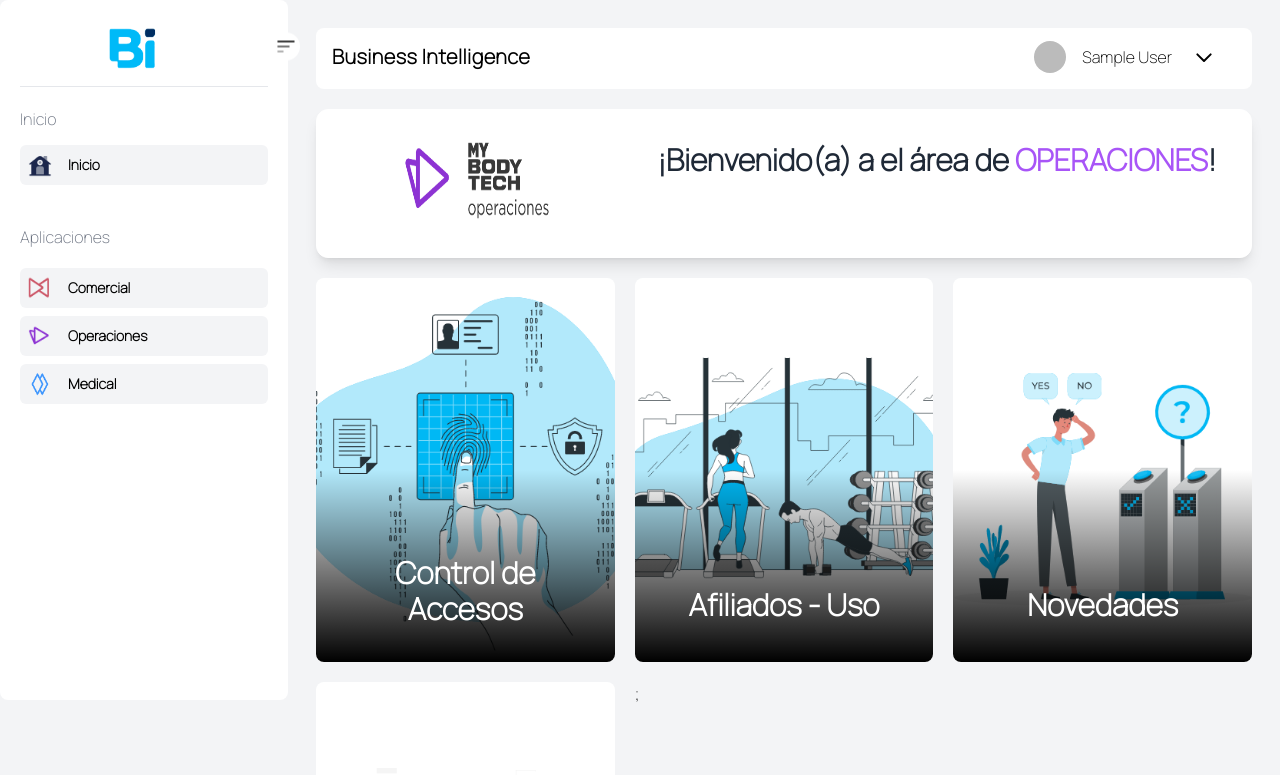
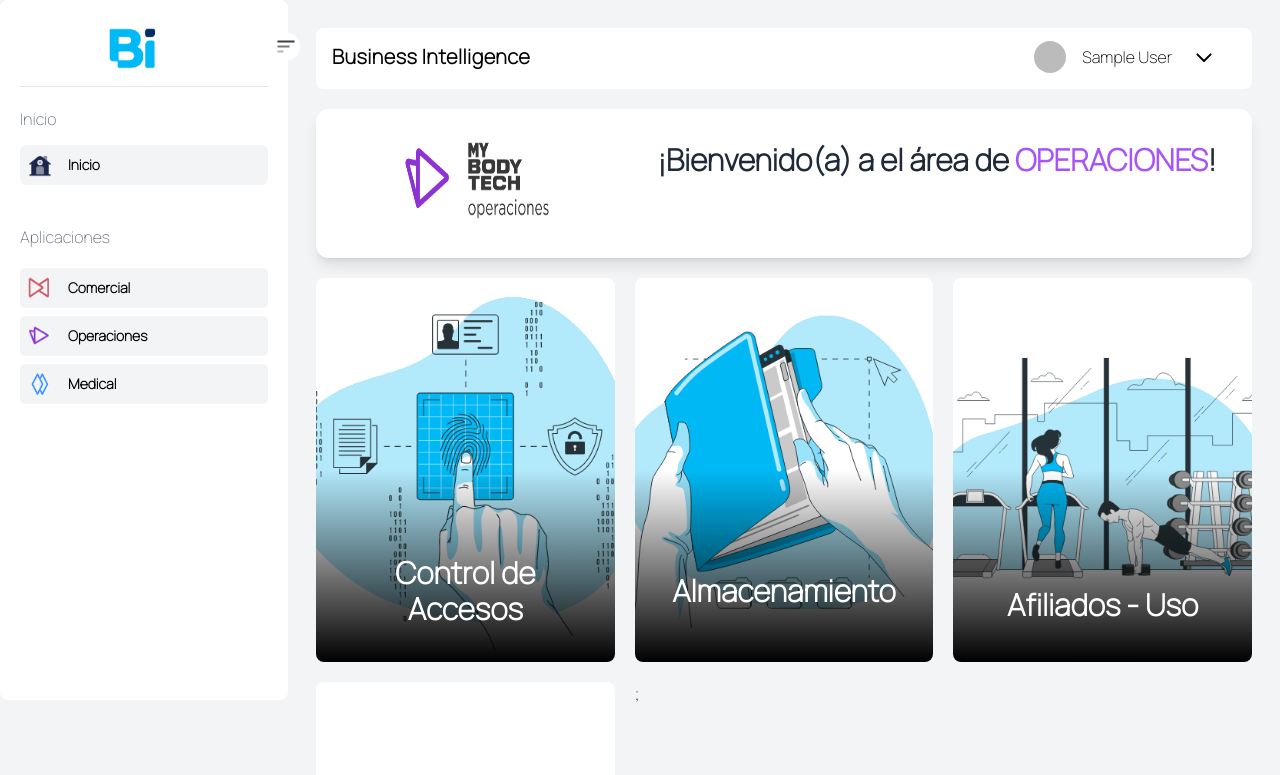
Before and after one commit to jefry-MYBT/quicksight-portal-mybt, a Next.js app: page /operaciones in a window 1280 px wide. Shown: the top 775 px of the page. Built offline with nearby package versions, Linux system fonts and the light colour scheme; no server answers; sample sign-in values are in the browser's storage; what tailwindcss-animated would draw is missing.

Commit message:
feat: panel de almacenamiento

```diff
--- a/pages/operaciones.jsx
+++ b/pages/operaciones.jsx
@@ -10,7 +10,13 @@ export default function Medical({ session }) {
     {
       title: "Control de Accesos",
       img: "/gif/operaciones/accesos.gif",
-      description: "Panel encargado de monitorear los accesos.",
+      description: "Control de Accesos -  Quicksight",
+      href: "https://us-east-1.quicksight.aws.amazon.com/sn/dashboards/43de66f7-4db5-4f8d-9676-ad31c8bb13e8",
+    },
+    {
+      title: "Almacenamiento",
+      img: "/gif/operaciones/almacenamiento.gif",
+      description: "Almacenamiento - Quicksight",
       href: "https://us-east-1.quicksight.aws.amazon.com/sn/dashboards/43de66f7-4db5-4f8d-9676-ad31c8bb13e8",
     },
     {
@@ -25,12 +31,12 @@ export default function Medical({ session }) {
       description: "Novedades - Quicksight",
       href: "https://us-east-1.quicksight.aws.amazon.com/sn/accounts/111141462942/dashboards/b624b4cf-132f-415d-ad72-64bbc3a28297?directory_alias=bodytechteam",
     },
-    {
+   /*  {
       title: "Grupales",
       img: "/gif/operaciones/Grupales.gif",
       description: "Grupales - Quicksight",
       href: "https://us-east-1.quicksight.aws.amazon.com/sn/accounts/111141462942/dashboards/609adf52-7e31-47c1-b5a5-0fa30ca2259a?directory_alias=bodytechteam",
-    },
+    }, */
   ];
   return (
     <div className="flex">
```
Also changed, not shown: public/gif/operaciones/almacenamiento.gif (added).
